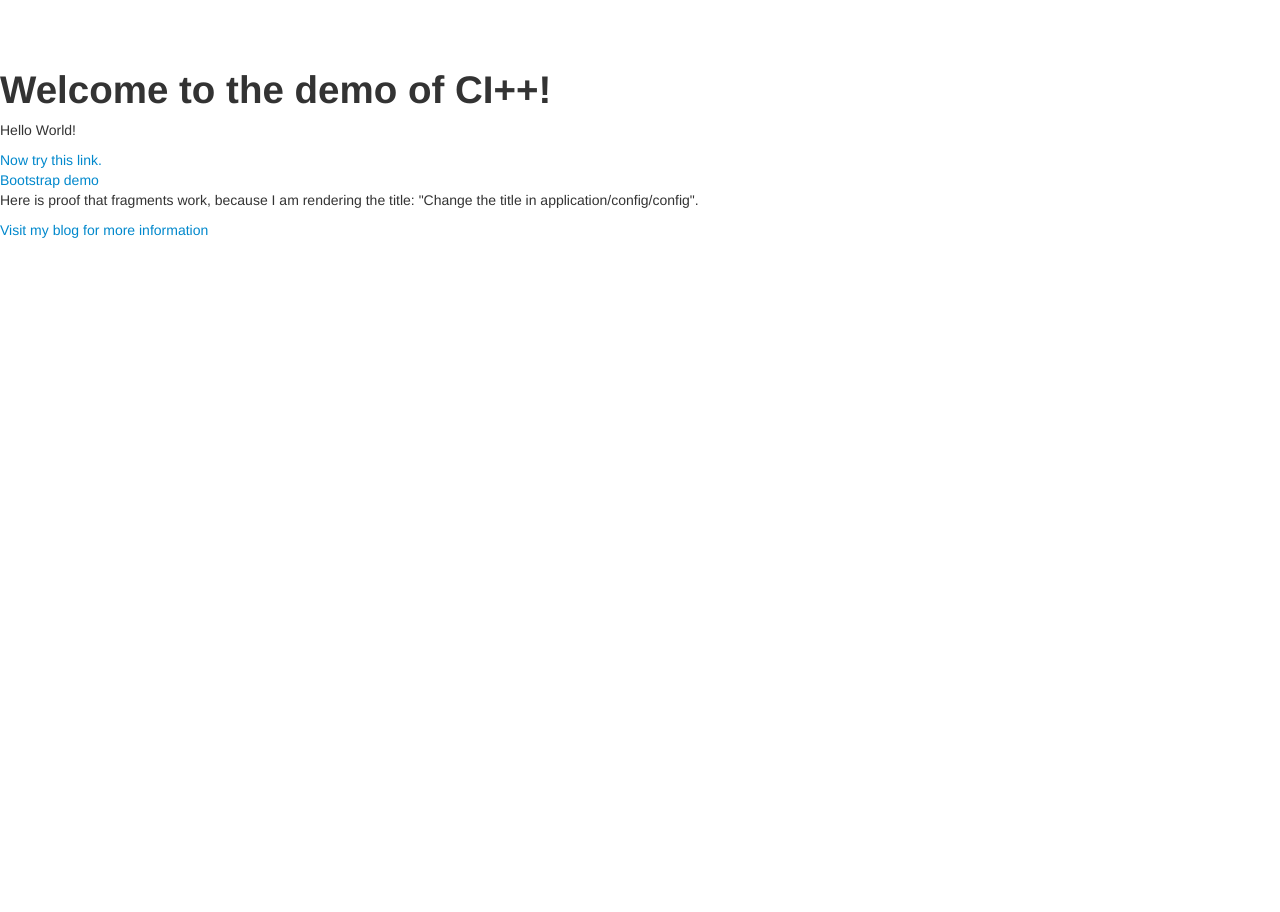
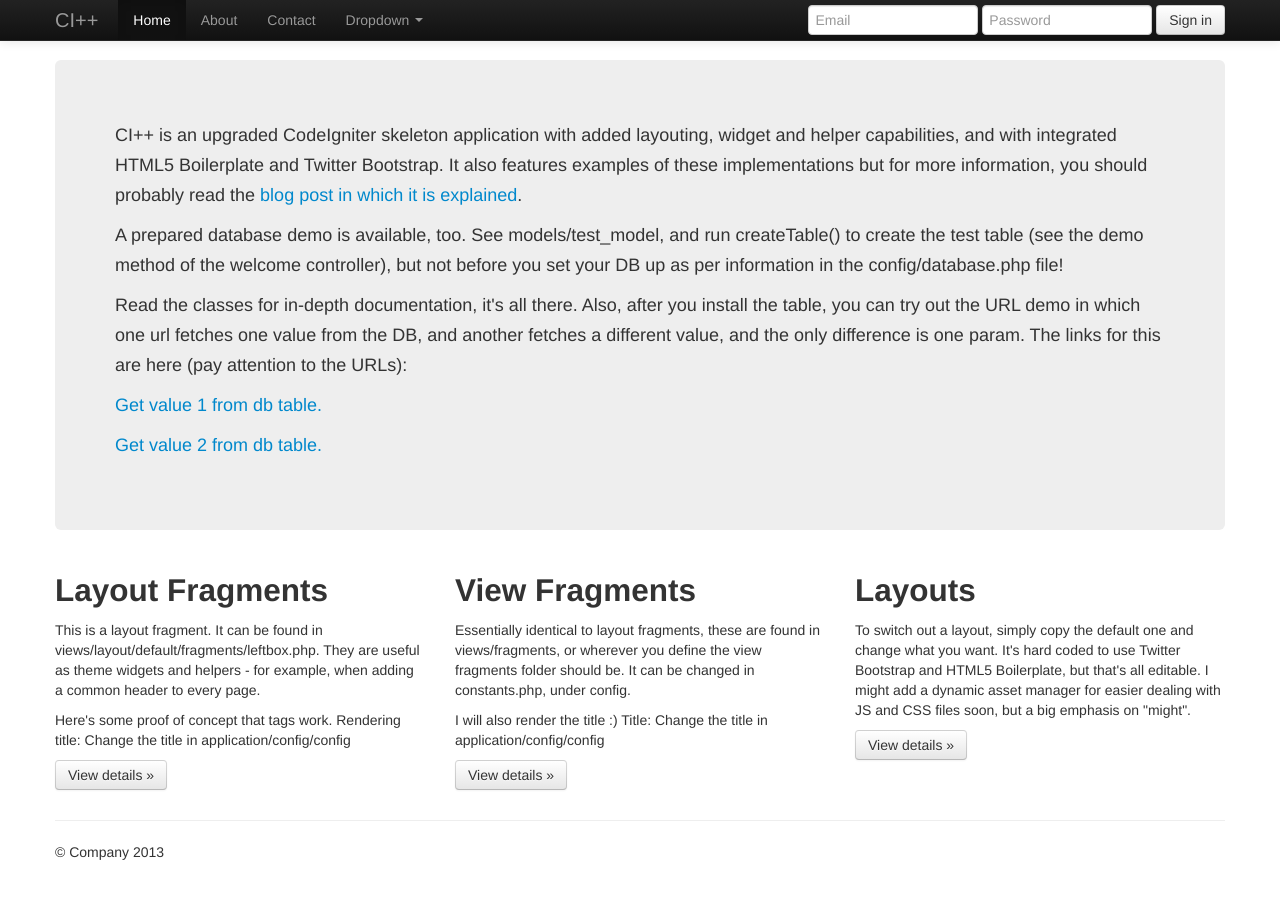
Before and after one commit to Swader/ciplusplus, a CodeIgniter app: page / in a window 1280 px wide. Before the commit the page ends 238 px from the top, so only its background shows below. Run offline with CodeIgniter, Linux system fonts and the light colour scheme; data comes from the database, SQL or seed files in the repository; both versions use the stored data as it was before the commit; some libraries are stand-ins or nearby versions.

Commit message:
Done.. for now. Do not feel like playing with this anymore.

```diff
--- a/application/config/constants.php
+++ b/application/config/constants.php
@@ -38,6 +38,7 @@
 
     define('CLASSMAP_PATH', APPPATH . 'config/classmap.php');
     define('LAYOUTS_FOLDER', APPPATH. 'views/layout/');
+    define('VIEW_FRAGMENTS_FOLDER', APPPATH. 'views/fragments/');
 
 /* End of file constants.php */
 /* Location: ./application/config/constants.php */
--- a/application/config/database.php
+++ b/application/config/database.php
@@ -51,7 +51,7 @@ $active_record = TRUE;
 $db['default']['hostname'] = 'localhost';
 $db['default']['username'] = 'root';
 $db['default']['password'] = '';
-$db['default']['database'] = 'phpmaster';
+$db['default']['database'] = 'ciplusplustest';
 $db['default']['dbdriver'] = 'mysqli';
 $db['default']['dbprefix'] = '';
 $db['default']['pconnect'] = TRUE;
--- a/application/controllers/welcome.php
+++ b/application/controllers/welcome.php
@@ -1,5 +1,8 @@
 <?php if (!defined('BASEPATH')) exit('No direct script access allowed');
 
+/**
+ *
+ */
 class Welcome extends ExtendedController
 {
 
@@ -21,23 +24,34 @@
      */
     public function index()
     {
+        $this->view->render();
+    }
 
+    public function demo()
+    {
+
+        /*
+         * Uncomment this to create the table
+        $this->load->model('Test_model', '', true);
+        $oModel = new Test_model();
+        $oModel->createTable();
+        */
+
+        $this->view->render();
+    }
+
+    public function urldemo() {
         $aUrlParams = $this->uri->uri_to_assoc(3);
-            if (!isset($aUrlParams['id'])) {
-                $aUrlParams['id'] = 1;
+        if (!isset($aUrlParams['param'])) {
+            $aUrlParams['param'] = 1;
         }
 
         $this->load->model('Test_model', '', true);
 
         $this->view->render(array(
-                'databaseData' => $this->Test_model->getValue($aUrlParams['id']),
-                'id'           => $aUrlParams['id']
+            'databaseData' => $this->Test_model->getValue($aUrlParams['param']),
+            'id' => $aUrlParams['param']
         ));
-
-        }
-
-        public function bootstrapdemo() {
-            $this->view->render();
     }
 
 }
--- a/application/libraries/core_extended/ExtendedController.php
+++ b/application/libraries/core_extended/ExtendedController.php
@@ -15,8 +15,14 @@ class ExtendedController extends CI_Controller
     /** @var \View */
     protected $view;
 
+    /** @var CI_Config */
+    public $config;
+
+    /** @var CI_Router */
+    public $router;
+
     /**
-     * The constructor loads the site configuration and sets the site title
+     * The constructor initializes the view
      */
     public function __construct()
     {
@@ -131,13 +137,13 @@ class ExtendedController extends CI_Controller
      * If the referrer is identical to the current page, the user is redirected to the home page to avoid an infinite loop.
      * @return void
      */
-    protected function redirectToReferer()
+    protected function redirectToReferrer()
     {
         $url = (!empty($_SERVER['HTTPS'])) ? "https://" . $_SERVER['SERVER_NAME'] . $_SERVER['REQUEST_URI'] : "http://" . $_SERVER['SERVER_NAME'] . $_SERVER['REQUEST_URI'];
         if ($_SERVER['HTTP_REFERER'] == $url) {
-            $this->_redirect($this->config->item('base_url'));
+            $this->redirect($this->config->item('base_url'));
         }
-        $this->_redirect($_SERVER['HTTP_REFERER']);
+        $this->redirect($_SERVER['HTTP_REFERER']);
     }
 
     /**
@@ -148,7 +154,7 @@ class ExtendedController extends CI_Controller
     protected function redirect($url)
     {
         if (strpos($url, "/") === 0)
-            $url = rtrim(WEBPATH, "/") . $url;
+            $url = rtrim($this->config->item('base_url'), "/") . $url;
         header("Location: " . $url);
         return;
     }
--- a/application/libraries/core_extended/Parser.php
+++ b/application/libraries/core_extended/Parser.php
@@ -132,7 +132,12 @@
             }
 
             $aTags = $this->extractTags($mContent);
-            foreach ($aTagValues as $sTag => $sValue) {
+            foreach ($aTagValues as $sTag => &$sValue) {
+
+                if (is_object($sValue) && method_exists($sValue, '__toString')) {
+                    $sValue = call_user_func(array($sValue, '__toString'));
+                }
+
                 if (in_array($sTag, $aTags)) {
                     $sValue = trim($sValue);
                     if (empty($sValue) || !is_string($sTag) || (!is_numeric($sValue) && !is_string($sValue))) {
--- a/application/libraries/core_extended/View.php
+++ b/application/libraries/core_extended/View.php
@@ -18,7 +18,7 @@ class View
     protected $sLayoutFragments = array();
 
     /** @var array */
-    protected $aLocalMeta = array();
+    protected $aLocalMeta = null;
 
     /** @var string */
     protected $sViewFile = '';
@@ -31,6 +31,12 @@ class View
     /** @var \ExtendedController */
     protected $controller;
 
+    /** @var array */
+    protected $aProtectedTags = array('title', 'meta', 'content');
+
+    /** @var array */
+    public $data = array();
+
     /**
      * The constructor loads the site configuration and sets the site title
      */
@@ -39,6 +45,7 @@ class View
         $controller->config->load('site', false, false);
         $this->aTagValues['title'] = $controller->config->item('title');
         $this->controller = $controller;
+        $this->getMeta();
         $this->parser = new Parser();
     }
 
@@ -187,16 +194,16 @@ class View
      */
     public function tagValueSet($sTag, $sValue)
     {
-        if (in_array($sTag, array('content', 'title', 'meta'))) {
+        if (in_array($sTag, $this->aProtectedTags)) {
             throw new Exception('"content", "title" and "meta" are protected tags and cannot be used.');
         }
 
-        if (is_scalar($sTag) && is_scalar($sValue)) {
+        if (is_scalar($sTag) && (is_scalar($sValue) || (is_object($sValue) && method_exists($sValue, '__toString')))) {
             $this->aTagValues[$sTag] = $sValue;
 
             return $this;
         }
-        throw new Exception('Both values must be scalar in order to be parsable.');
+        throw new Exception('Tag => Values must be scalar => scalar pairs, or value must be object with __toString method.');
     }
 
     /**
@@ -240,7 +247,7 @@ class View
      */
     public function tagValueGet($sTag)
     {
-        if (array_key_exists($sTag, $this->aTagValue)) {
+        if (array_key_exists($sTag, $this->aTagValues)) {
             return $this->aTagValues[$sTag];
         } else {
             return null;
@@ -257,7 +264,8 @@ class View
      */
     public function render($aData = array())
     {
-        extract($aData);
+        $aMergedData = array_merge($aData, $this->data);
+        extract($aMergedData);
 
         $sLayoutFile = $this->getLayoutFolder() . 'layout.php';
         if (!is_readable($sLayoutFile)) {
@@ -274,11 +282,31 @@ class View
         $sPath = $this->getTemplateFolder() . $sFile . '.php';
 
         if (!is_readable($sPath)) {
-            throw new \Exception('File not found: ' . $sPath);
+            throw new \Exception('View file not found: ' . $sPath);
         } else {
             ob_start();
             require_once $sPath;
             $sRenderedView = ob_get_clean();
+        }
+
+        foreach ($aMergedData as $key => &$value) {
+            $sKeyName = 'var_'.$key;
+            $this->aTagValues[$sKeyName] = $value;
+        }
+
+        $aTags = array_merge($this->parser->extractTags(array($sRenderedLayout, $sRenderedView)));
+        foreach ($aTags as &$sTag) {
+            if (strpos($sTag, 'vf_') === 0) {
+                // View fragment tag detected
+                $sFragmentContent = $this->fetchViewFragment(str_replace('vf_', '', $sTag), $this->aTagValues);
+            } else if (strpos($sTag, 'lf_') === 0) {
+                // Layout fragment tag detected
+                $sFragmentContent = $this->fetchLayoutFragment(str_replace('lf_', '', $sTag), $this->aTagValues);
+            }
+            if (isset($sFragmentContent)) {
+                $this->parser->doParseRef($this->aTagValues, $sFragmentContent);
+                $this->aTagValues[$sTag] = $sFragmentContent;
+            }
         }
 
         $this->parser->doParseRef($this->aTagValues, $sRenderedView);
@@ -287,8 +315,6 @@ class View
         $this->parser->doParseRef($this->aTagValues, $sRenderedLayout);
 
         echo $sRenderedLayout;
-
-        return true;
     }
 
     /**
@@ -374,7 +400,7 @@ class View
         }
         $sPath = $this->getLayoutFolder() . 'fragments/' . $sFragmentName . '.php';
         if (!is_readable($sPath)) {
-            throw new \Exception('File fragment ' . $sFragmentName . ' not found in ' . $sPath);
+            throw new \Exception('Layout fragment ' . $sFragmentName . ' not found in ' . $sPath);
         } else {
             ob_start();
             require_once $sPath;
@@ -383,9 +409,64 @@ class View
         }
     }
 
-    public function addMeta($aArray)
+    /**
+     * Fetches a layout fragment and returns it for rendering or storing
+     *
+     * @param string $sFragmentName
+     * @param array  $aData
+     *
+     * @return string
+     * @throws Exception
+     */
+    public function fetchViewFragment($sFragmentName, $aData = array())
     {
+        if (is_array($aData)) {
+            extract($aData);
+        }
+        $sPath =  \VIEW_FRAGMENTS_FOLDER . $sFragmentName . '.php';
+        if (!is_readable($sPath)) {
+            throw new \Exception('View fragment ' . $sFragmentName . ' not found in ' . $sPath);
+        } else {
+            ob_start();
+            require_once $sPath;
 
+            return ob_get_clean();
+        }
+    }
+
+    /**
+     * Adds a meta entry to the site
+     * @param string $sName The name of the meta entry (e.g. viewport)
+     * @param array $aArray Array of the meta's values.
+     * MUST contain keys "attr" (e.g. "name"), and "content" (e.g. "width=device-width")
+     *
+     * Example use: $this->view->addMeta('viewport', array('attr' => 'name', 'content' => 'width=device-width'))
+     *
+     * Meta needs to be unique per name, so a new one set to the same name will overwrite the old one.
+     *
+     * @throws Exception
+     * @return View
+     */
+    public function addMeta($sName, $aArray)
+    {
+        if (isset($aArray['attr']) && isset($aArray['content'])) {
+            $this->aLocalMeta[$sName] = $aArray;
+        } else {
+            throw new \Exception('Invalid meta format. Please read docs.');
+        }
+        return $this;
+    }
+
+    /**
+     * Removes the meta entry of a given name
+     * @param string $sName
+     * @return View
+     */
+    public function removeMeta($sName) {
+        if (isset($this->aLocalMeta[$sName])) {
+            unset($this->aLocalMeta[$sName]);
+        }
+        return $this;
     }
 
     /**
@@ -395,10 +476,9 @@ class View
      */
     protected function returnRenderedMeta()
     {
-        $aMeta = $this->getMeta();
-        if (!empty($aMeta)) {
+        if (!empty($this->aLocalMeta)) {
             ob_start();
-            foreach ($aMeta as $sName => &$aValues) {
+            foreach ($this->aLocalMeta as $sName => &$aValues) {
                 if (
                     is_string($sName)
                     && is_array($aValues)
@@ -424,7 +504,10 @@ class View
      */
     public function getMeta()
     {
-        return array_merge($this->controller->config->item('meta'), $this->aLocalMeta);
+        if ($this->aLocalMeta === null) {
+            $this->aLocalMeta = $this->controller->config->item('meta');
+        }
+        return $this->aLocalMeta;
     }
 
 }
--- a/application/models/test_model.php
+++ b/application/models/test_model.php
@@ -1,14 +1,16 @@
 <?php
 
-class Test_model extends ExtendedModel {
+class Test_model extends ExtendedModel
+{
 
     function __construct()
     {
         parent::__construct();
     }
 
-	public function getValue($iInput) {
-		$oResult = $this->db->query('SELECT `value` FROM `fortrabbit` WHERE id = ?', array($iInput));
+    public function getValue($iInput)
+    {
+        $oResult = $this->db->query('SELECT `value` FROM `test_table` WHERE id = ?', array($iInput));
         if ($oResult->num_rows()) {
             $sValue = $oResult->row()->value;
         } else {
@@ -17,4 +19,22 @@ class Test_model extends ExtendedModel {
         return $sValue;
     }
 
+    /**
+     * Creates a test table, or wipes an existing one if it's there and creates this one.
+     * @return Test_model
+     */
+    public function createTable()
+    {
+        $this->db->query('DROP TABLE IF EXISTS `test_table`');
+        $this->db->query('CREATE TABLE `test_table` (
+          `id` int(11) NOT NULL AUTO_INCREMENT,
+          `value` varchar(15) NOT NULL,
+          PRIMARY KEY (`id`),
+          KEY `value_index` (`value`)
+          ) ENGINE=InnoDB  DEFAULT CHARSET=utf8 AUTO_INCREMENT=1');
+        $this->db->query('INSERT INTO `test_table` (`value`) VALUES (\'value1\'), (\'value2\')');
+        return $this;
     }
+
+
+}
--- /dev/null
+++ b/application/views/fragments/midbox.php
@@ -0,0 +1,8 @@
+<div class="span4">
+    <h2>View Fragments</h2>
+
+    <p>Essentially identical to layout fragments, these are found in views/fragments, or wherever you
+        define the view fragments folder should be. It can be changed in constants.php, under config.</p>
+<p>I will also render the title :) Title: {{title}}</p>
+    <p><a class="btn" href="#">View details &raquo;</a></p>
+</div>
--- /dev/null
+++ b/application/views/layout/default/fragments/leftbox.php
@@ -0,0 +1,8 @@
+<div class="span4">
+    <h2>Layout Fragments</h2>
+
+    <p>This is a layout fragment. It can be found in views/layout/default/fragments/leftbox.php. They are useful as theme
+        widgets and helpers - for example, when adding a common header to every page.</p>
+    <p>Here's some proof of concept that tags work. Rendering title: {{title}}</p>
+    <p><a class="btn" href="#">View details &raquo;</a></p>
+</div>
--- a/application/views/welcome/index.php
+++ b/application/views/welcome/index.php
@@ -1,19 +1,86 @@
-<div id="container">
-	<h1>Welcome to the demo of CI++!</h1>
+<!-- This code is taken from http://twitter.github.com/bootstrap/examples/hero.html -->
+<div class="navbar navbar-inverse navbar-fixed-top">
+    <div class="navbar-inner">
+        <div class="container">
+            <a class="btn btn-navbar" data-toggle="collapse" data-target=".nav-collapse">
+                <span class="icon-bar"></span>
+                <span class="icon-bar"></span>
+                <span class="icon-bar"></span>
+            </a>
+            <a class="brand" href="#">CI++</a>
 
-	<div id="body">
-		<p>Hello <?php echo $databaseData; ?>!</p>
+            <div class="nav-collapse collapse">
+                <ul class="nav">
+                    <li class="active"><a href="#">Home</a></li>
+                    <li><a href="#about">About</a></li>
+                    <li><a href="#contact">Contact</a></li>
+                    <li class="dropdown">
+                        <a href="#" class="dropdown-toggle" data-toggle="dropdown">Dropdown <b class="caret"></b></a>
+                        <ul class="dropdown-menu">
+                            <li><a href="#">Action</a></li>
+                            <li><a href="#">Another action</a></li>
+                            <li><a href="#">Something else here</a></li>
+                            <li class="divider"></li>
+                            <li class="nav-header">Nav header</li>
+                            <li><a href="#">Separated link</a></li>
+                            <li><a href="#">One more separated link</a></li>
+                        </ul>
+                    </li>
+                </ul>
+                <form class="navbar-form pull-right">
+                    <input class="span2" type="text" placeholder="Email">
+                    <input class="span2" type="password" placeholder="Password">
+                    <button type="submit" class="btn">Sign in</button>
+                </form>
+            </div>
+            <!--/.nav-collapse -->
+        </div>
+    </div>
+</div>
 
-		<?php if ((int)$id == 1) : ?>
-		<a href="/welcome/index/id/2" title="Testing alternative Hello">Now try this link.</a>
-		<?php elseif ((int)$id > 1) : ?>
-		<a href="/" title="Back home">Go back home.</a>
-		<?php endif; ?>
-        <br />
-        <a href="/welcome/bootstrapdemo" title="See the bootstrap demo">Bootstrap demo</a>
-        <?php $this->renderLayoutFragment('fragmentsample'); ?>
+<div class="container">
+
+    <!-- Main hero unit for a primary marketing message or call to action -->
+    <div class="hero-unit">
+        <p>CI++ is an upgraded CodeIgniter skeleton application with added layouting,
+            widget and helper capabilities, and with integrated HTML5 Boilerplate and Twitter Bootstrap. It also
+            features examples of these implementations but for more information, you should probably read the <a
+                    href="http://www.bitfalls.com/2013/01/ci-codeigniter-with-html5-boilerplate.html"
+                    title="CI++ - CodeIgniter with layouts, H5BP and Bootstrap">blog post in which it is explained</a>.
+        </p>
+        <p>A prepared database demo is available, too. See models/test_model, and run createTable() to create the
+        test table (see the demo method of the welcome controller), but not before you set your DB up as per
+            information in the config/database.php file!</p>
+        <p>Read the classes for in-depth documentation, it's all there. Also, after you install the table, you can
+        try out the URL demo in which one url fetches one value from the DB, and another fetches a different value,
+        and the only difference is one param. The links for this are here (pay attention to the URLs):</p>
+        <p>
+            <a href="/welcome/urldemo/param/1" title="Getting value 1 from DB table">Get value 1 from db table.</a>
+        </p>
+        <p>
+            <a href="/welcome/urldemo/param/2" title="Getting value 1 from DB table">Get value 2 from db table.</a>
+        </p>
     </div>
 
+    <!-- Example row of columns -->
+    <div class="row">
+        {{lf_leftbox}}
+        {{vf_midbox}}
+        <div class="span4">
+            <h2>Layouts</h2>
 
-	<p class="footer"><a href="http://www.bitfalls.com" title="My blog">Visit my blog for more information</a></p>
-</div>
+            <p>To switch out a layout, simply copy the default one and change what you want. It's hard coded to use
+            Twitter Bootstrap and HTML5 Boilerplate, but that's all editable. I might add a dynamic asset manager
+            for easier dealing with JS and CSS files soon, but a big emphasis on "might".</p>
+
+            <p><a class="btn" href="#">View details &raquo;</a></p>
+        </div>
+    </div>
+
+    <hr>
+
+    <footer>
+        <p>&copy; Company <?php echo date('Y'); ?></p>
+    </footer>
+
+</div> <!-- /container -->
```
Also changed, not shown: application/views/welcome/bootstrapdemo.php (deleted, +0 -90 lines), application/views/welcome/urldemo.php (added, +11 -0 lines), db/fortrabbit.sql (deleted, +0 -48 lines), db/index.html (deleted, +0 -10 lines), application/config/migration.php (line endings or trailing spaces), db/.htaccess (deleted), public/js/vendor/jquery-1.8.3.min.js, 1 other file. Lines whose indentation alone changed are shown as unchanged.
